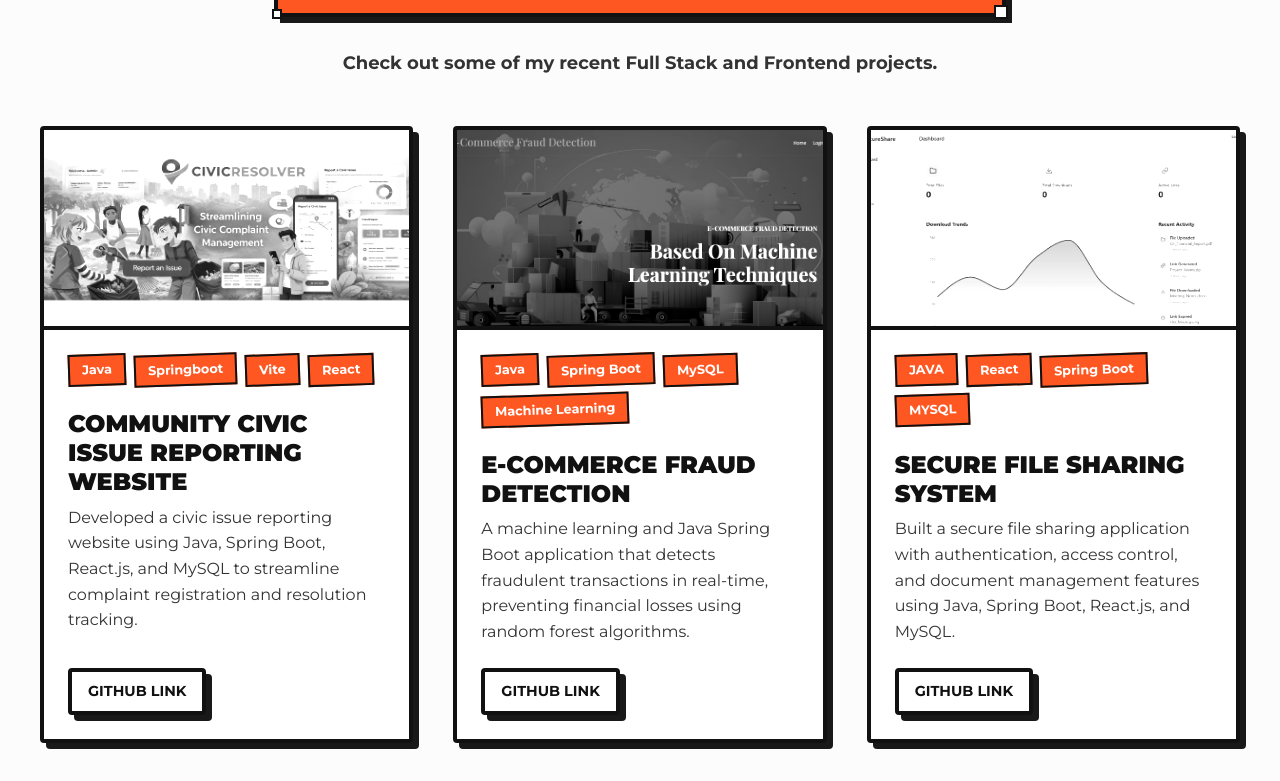
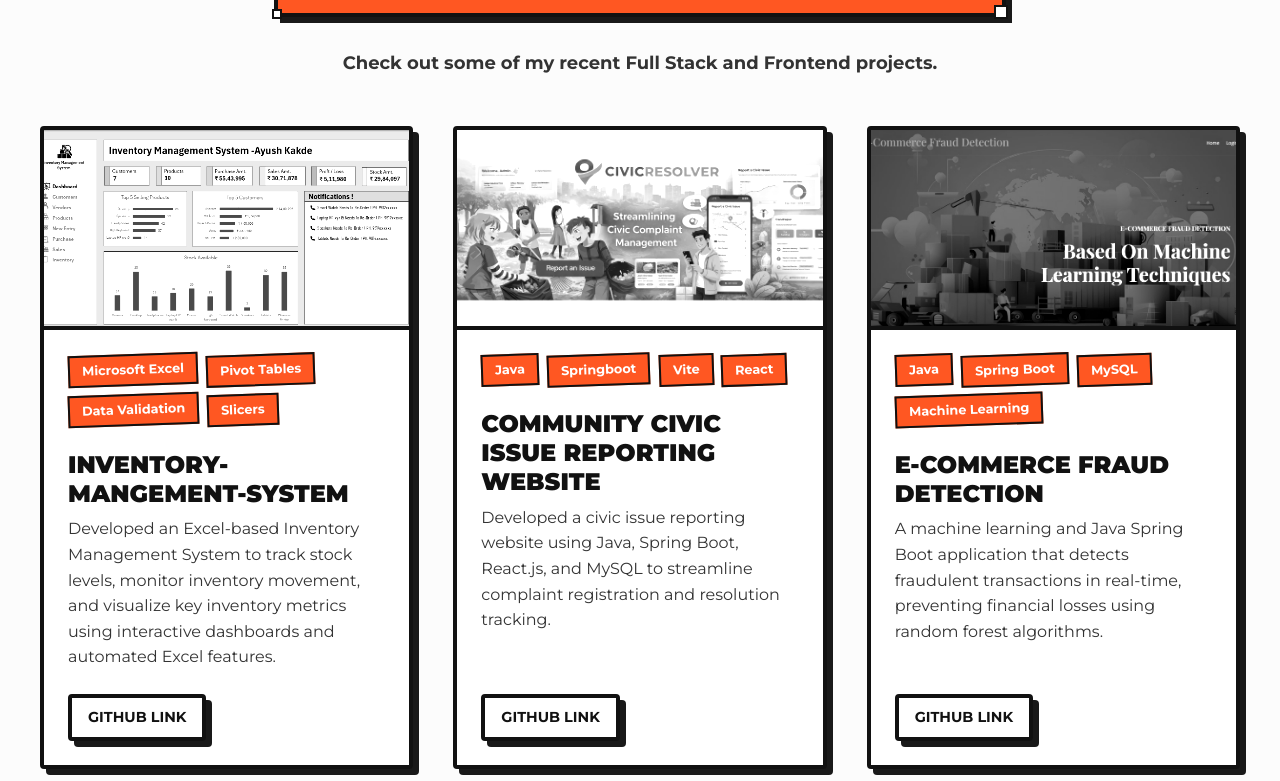
Before and after one commit to Kakdeayush/MY_PORTFOLIO_AYUSHKAKDE, a React (Vite) app: page / in a window 1280 px wide. Shown: the part 3480-4261 px from the top of the page. Built offline with nearby package versions, Linux system fonts and the light colour scheme.

Commit message:
added new project in my website

```diff
--- a/src/components/Projects.jsx
+++ b/src/components/Projects.jsx
@@ -4,11 +4,20 @@ import banner2 from "../assets/banner2.png";
 import './Projects.css';
 import solarphoto from "../assets/solar energy harvesating system.png"
 import securephoto from "../assets/secure file share system dashboard.png"
+import dash from "../assets/Dashboard.png"
 
 const projectsData = [
 
+     {
+        id: 1,
+        title: 'Inventory-Mangement-System ',
+        description: 'Developed an Excel-based Inventory Management System to track stock levels, monitor inventory movement, and visualize key inventory metrics using interactive dashboards and automated Excel features.',
+        image:dash,
+        tags: ['Microsoft Excel', 'Pivot Tables', 'Data Validation', 'Slicers'],
+        github: 'https://github.com/Kakdeayush/INVENTORY--MANGEMENT--SYSTEM'
+    },
     {
-        id: 1,
+        id: 2,
         title: 'Community Civic Issue Reporting Website ',
         description: 'Developed a civic issue reporting website using Java, Spring Boot, React.js, and MySQL to streamline complaint registration and resolution tracking.',
         image:banner2,
@@ -17,7 +26,7 @@ const projectsData = [
     },
 
     {
-        id: 2,
+        id: 3,
         title: 'E-Commerce Fraud Detection',
         description: 'A machine learning and Java Spring Boot application that detects fraudulent transactions in real-time, preventing financial losses using random forest algorithms.',
         image:ecommerceImg,
@@ -25,7 +34,7 @@ const projectsData = [
         github: 'https://github.com/Kakdeayush/E-COMMERCE-FRAUD-DETECTION-WEB'
     },
       {
-        id: 3,
+        id: 4,
         title: ' SECURE FILE SHARING SYSTEM',
         description: 'Built a secure file sharing application with authentication, access control, and document management features using Java, Spring Boot, React.js, and MySQL.',
         image: securephoto,
@@ -33,7 +42,7 @@ const projectsData = [
         github: 'https://github.com/Kakdeayush/SECURE-FILE-SHARING-SYSTEM'
     },
     {
-        id:4,
+        id:5,
         title: ' SOLAR-ENERGY-HARVESTING-SYSTEM-IOT',
         description: 'Developed an IoT-driven solar energy harvesting solution that enables real-time monitoring, energy optimization, and sustainable power management through connected sensors and cloud integration.',
         image: solarphoto,
```
Also changed, not shown: src/assets/Dashboard.png (added).
